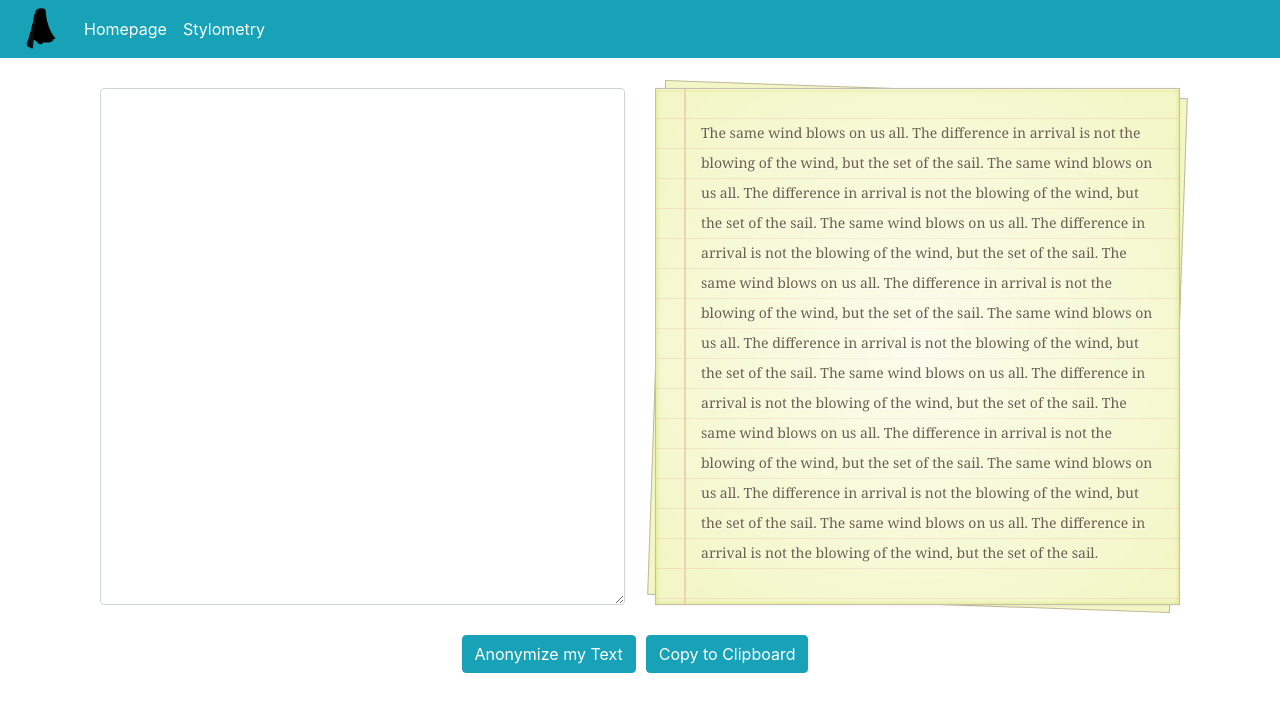
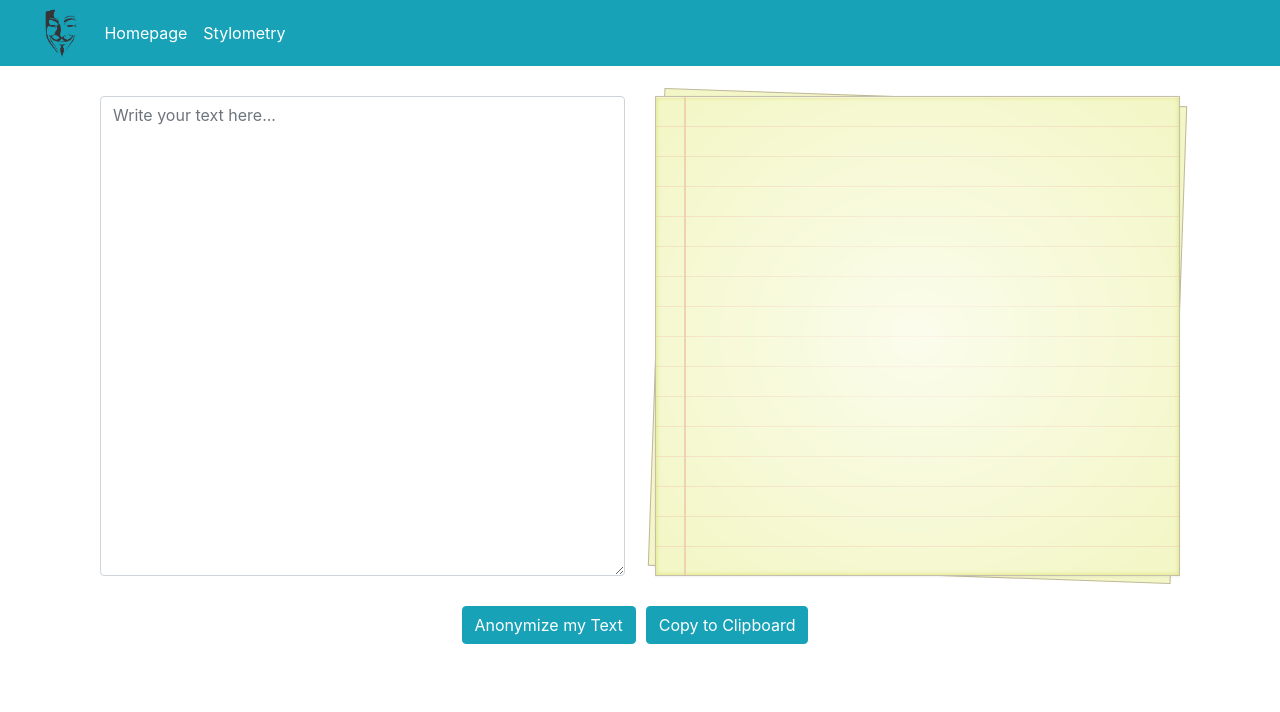
Before and after one commit to antonis357/ShadowCloak-FE, an Angular app: page /stylometry in a window 1280 px wide. Shown: the top 712 px of the page. Built offline with nearby package versions, Linux system fonts and the light colour scheme.

Commit message:
Copy texts functionality

```diff
--- a/src/app/navbar/navbar.component.html
+++ b/src/app/navbar/navbar.component.html
@@ -1,5 +1,5 @@
-  <nav class="navbar navbar-expand-lg navbar-dark" style="background-color: #17a2b8;">
-      <img width="30" alt="Shadow Cloak Logo" src="../assets/shadow-cloak.png"/>
+  <nav class="navbar navbar-expand-lg navbar-dark">
+      <img height="50" alt="Shadow Cloak Logo" src="../assets/anon.png"/>
 
       <button class="navbar-toggler" type="button" data-toggle="collapse" data-target="#navbarSupportedContent" aria-controls="navbarSupportedContent" aria-expanded="false" aria-label="Toggle navigation">
         <span class="navbar-toggler-icon"></span>
--- a/src/app/navbar/navbar.component.scss
+++ b/src/app/navbar/navbar.component.scss
@@ -1,4 +1,7 @@
 img {
-    margin-right: 20px;
     margin-left: 10px;
 }
+
+.navbar {
+  background-color: #17a2b8;
+}
--- a/src/app/pages/homepage/homepage/homepage.component.html
+++ b/src/app/pages/homepage/homepage/homepage.component.html
@@ -1,4 +1,4 @@
-<div class="container" style="height: calc(100% - 160px)">
+<div class="container">
       <div class="notepaper">
         <figure class="quote">
           <blockquote class="curly-quotes">
@@ -50,22 +50,6 @@
             The difference in arrival is not
             the blowing of the wind,
             but the set of the sail.
-            The same wind blows on us all.
-            The difference in arrival is not
-            the blowing of the wind,
-            but the set of the sail.
-            The same wind blows on us all.
-            The difference in arrival is not
-            the blowing of the wind,
-            but the set of the sail.
-            The same wind blows on us all.
-            The difference in arrival is not
-            the blowing of the wind,
-            but the set of the sail.
-            The same wind blows on us all.
-            The difference in arrival is not
-            the blowing of the wind,
-            but the set of the sail.
             <br>
             <br>
             "Man is least himself when he talks in his own person.
--- a/src/app/pages/homepage/homepage/homepage.component.scss
+++ b/src/app/pages/homepage/homepage/homepage.component.scss
@@ -5,7 +5,8 @@
   }
 
   .container {
-      margin: 30px auto;
+    height: calc(100% - 160px);
+    margin: 30px auto;
   }
 
   .notepaper {
--- a/src/app/pages/stylometry/stylometry/stylometry.component.html
+++ b/src/app/pages/stylometry/stylometry/stylometry.component.html
@@ -1,49 +1,14 @@
 <!-- <form> -->
-    <div class="container" style="height: calc(100% - 150px);">
+    <div class="container">
         <div class="h-75 row">
           <div class="col-sm-6">
-              <textarea class="form-control" id="user-input"></textarea>
+              <textarea class="form-control" id="user-input" placeholder="Write your text here..." #userText></textarea>
           </div>
           <div class="col-sm-6">
             <div class="notepaper">
               <figure class="quote">
                 <blockquote class="curly-quotes">
-                    The same wind blows on us all.
-                    The difference in arrival is not
-                    the blowing of the wind,
-                    but the set of the sail.
-                    The same wind blows on us all.
-                    The difference in arrival is not
-                    the blowing of the wind,
-                    but the set of the sail.
-                    The same wind blows on us all.
-                    The difference in arrival is not
-                    the blowing of the wind,
-                    but the set of the sail.
-                    The same wind blows on us all.
-                    The difference in arrival is not
-                    the blowing of the wind,
-                    but the set of the sail.
-                    The same wind blows on us all.
-                    The difference in arrival is not
-                    the blowing of the wind,
-                    but the set of the sail.
-                    The same wind blows on us all.
-                    The difference in arrival is not
-                    the blowing of the wind,
-                    but the set of the sail.
-                    The same wind blows on us all.
-                    The difference in arrival is not
-                    the blowing of the wind,
-                    but the set of the sail.
-                    The same wind blows on us all.
-                    The difference in arrival is not
-                    the blowing of the wind,
-                    but the set of the sail.
-                    The same wind blows on us all.
-                    The difference in arrival is not
-                    the blowing of the wind,
-                    but the set of the sail.
+                    {{anonymizedText}}
                 </blockquote>
               </figure>
             </div>
@@ -52,8 +17,8 @@
 
         <div class="row">
           <div class="btn-container">
-            <button class="btn btn-info analyze">Anonymize my Text</button>
-            <button class="btn btn-info copy">Copy to Clipboard</button>
+            <button (click)="copyTextToAnonymousTextArea(userText.value)" class="btn btn-info analyze">Anonymize my Text</button>
+            <button (click)="copyAnonymousTextToClipboard()" class="btn btn-info copy">Copy to Clipboard</button>
           </div>
         </div>
       </div>
--- a/src/app/pages/stylometry/stylometry/stylometry.component.scss
+++ b/src/app/pages/stylometry/stylometry/stylometry.component.scss
@@ -1,3 +1,7 @@
+.container {
+  height: calc(100% - 150px);
+}
+
 textarea {
   width:100%;
   height:100%;
@@ -19,6 +23,7 @@ body {
   padding: 29px 20px 20px 45px;
   width: 100%;
   height: 100%;
+  min-height: 60vh;
   line-height: 30px;
   color: #6a5f49;
   text-shadow: 0 1px 1px white;
--- a/src/app/pages/stylometry/stylometry/stylometry.component.ts
+++ b/src/app/pages/stylometry/stylometry/stylometry.component.ts
@@ -6,10 +6,26 @@ import { Component, OnInit } from '@angular/core';
   styleUrls: ['./stylometry.component.scss']
 })
 export class StylometryComponent implements OnInit {
+  // tslint:disable-next-line:max-line-length
+  anonymizedText = '';
 
-  constructor() { }
+  ngOnInit(): void {}
 
-  ngOnInit() {
+  copyTextToAnonymousTextArea(userText: string) {
+    this.anonymizedText = userText;
   }
 
+  copyAnonymousTextToClipboard() {
+    const selBox = document.createElement('textarea');
+    selBox.style.position = 'fixed';
+    selBox.style.left = '0';
+    selBox.style.top = '0';
+    selBox.style.opacity = '0';
+    selBox.value = this.anonymizedText;
+    document.body.appendChild(selBox);
+    selBox.focus();
+    selBox.select();
+    document.execCommand('copy');
+    document.body.removeChild(selBox);
+  }
 }
```
Also changed, not shown: src/assets/anon.png (added), src/assets/shadowCloak.png (added).
